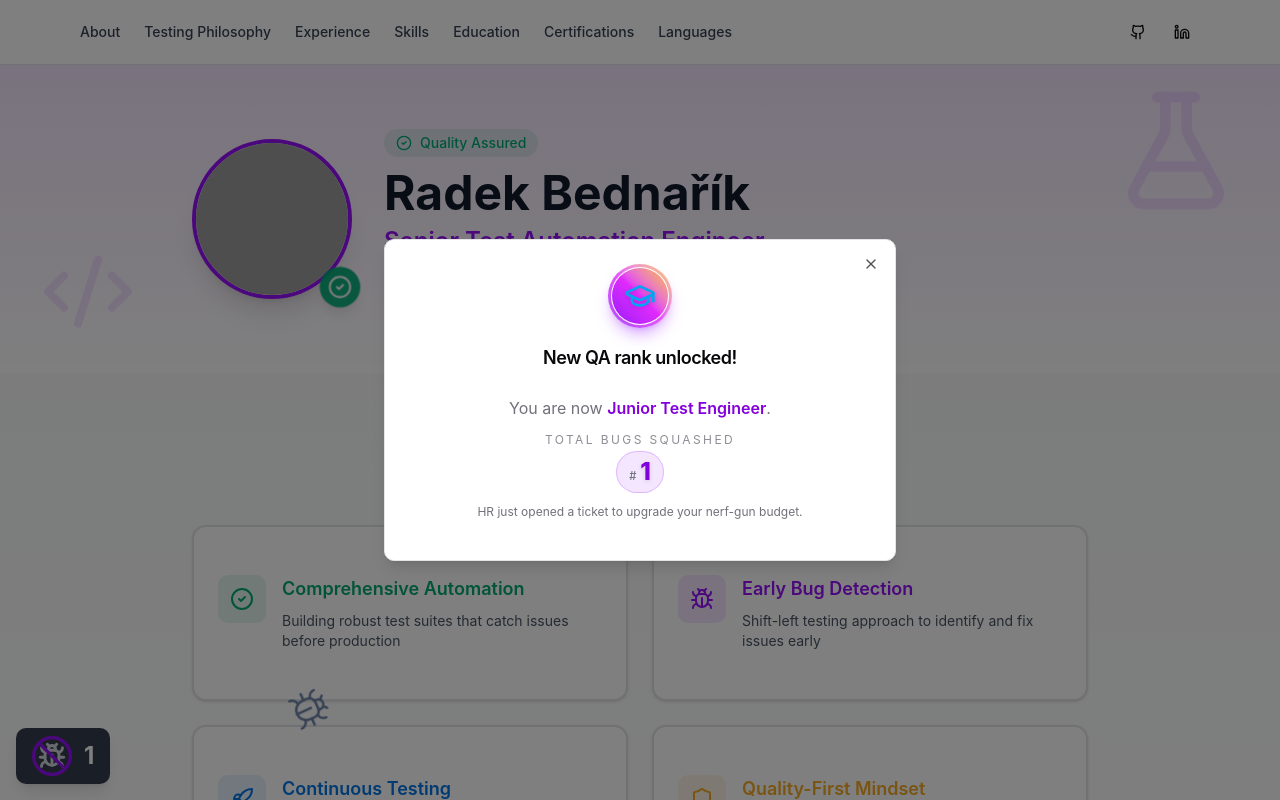
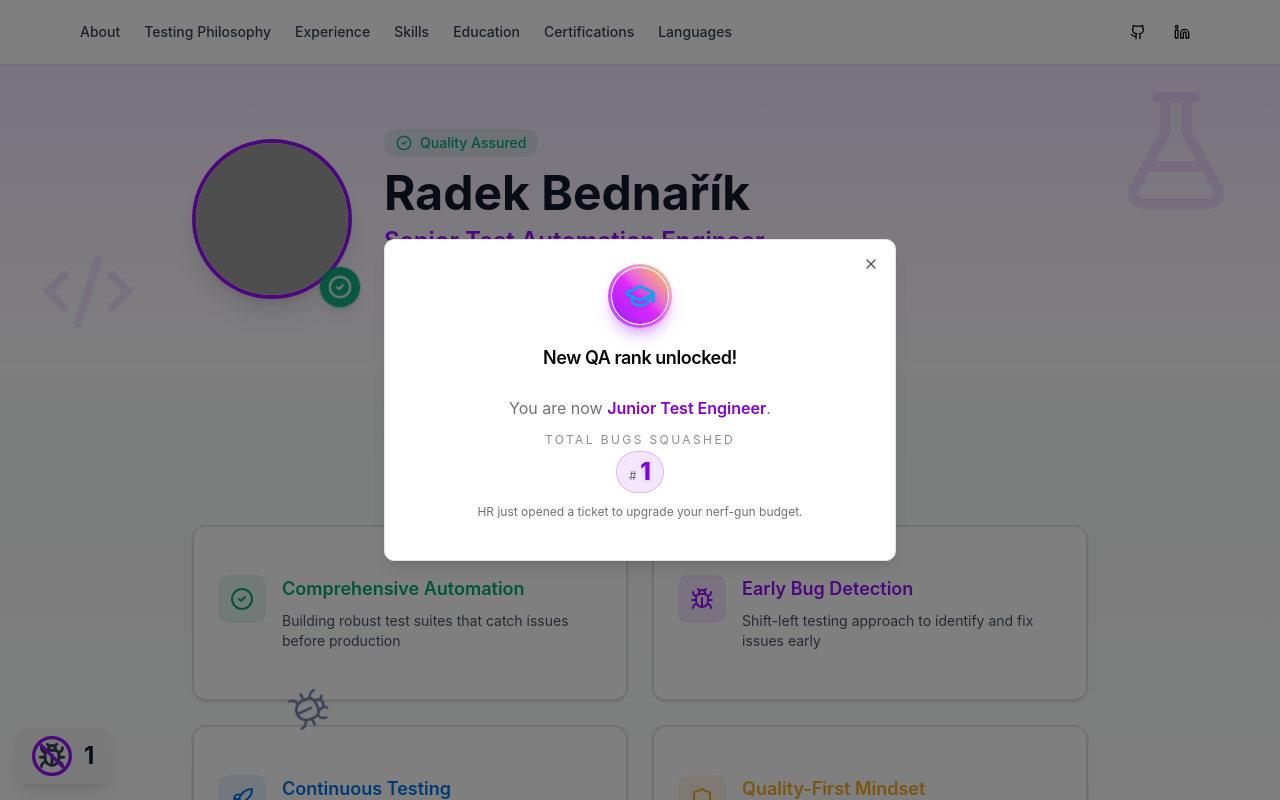
Before and after one commit to radekBednarik/personal_cv_page, a React (Vite) app: page / in a window 1280 px wide. Both pictures are taken after a click on the button "Squash the bug". Shown: the top 800 px of the page. Built offline with nearby package versions, Linux system fonts and the light colour scheme; grey boxes are pictures that could not be loaded.

Commit message:
fix: Value element respects modes now

```diff
--- a/src/components/BugHunter.tsx
+++ b/src/components/BugHunter.tsx
@@ -480,10 +480,13 @@ export function BugHunter() {
 			{/* Score display in lower left corner */}
 			{totalBugsSquashed > 0 && (
 				<div className="fixed bottom-4 left-4 z-50">
-					<div className="bg-gray-800/90 dark:bg-gray-700/90 backdrop-blur-sm text-white px-4 py-2 rounded-lg shadow-lg flex items-center gap-3">
+					<div className="bg-gray-100/95 text-gray-900 dark:bg-gray-800/90 dark:text-gray-50 backdrop-blur-sm px-4 py-2 rounded-lg shadow-lg flex items-center gap-3">
 						{/* Squashed bug icon with purple crossed circle */}
 						<div className="relative flex items-center justify-center w-10 h-10">
-							<Bug className="w-7 h-7 text-gray-300" strokeWidth={2.5} />
+							<Bug
+								className="w-7 h-7 text-gray-700 dark:text-gray-300"
+								strokeWidth={2.5}
+							/>
 							<svg
 								viewBox="0 0 24 24"
 								className="absolute inset-0 w-full h-full text-purple-600 dark:text-purple-400"
```
